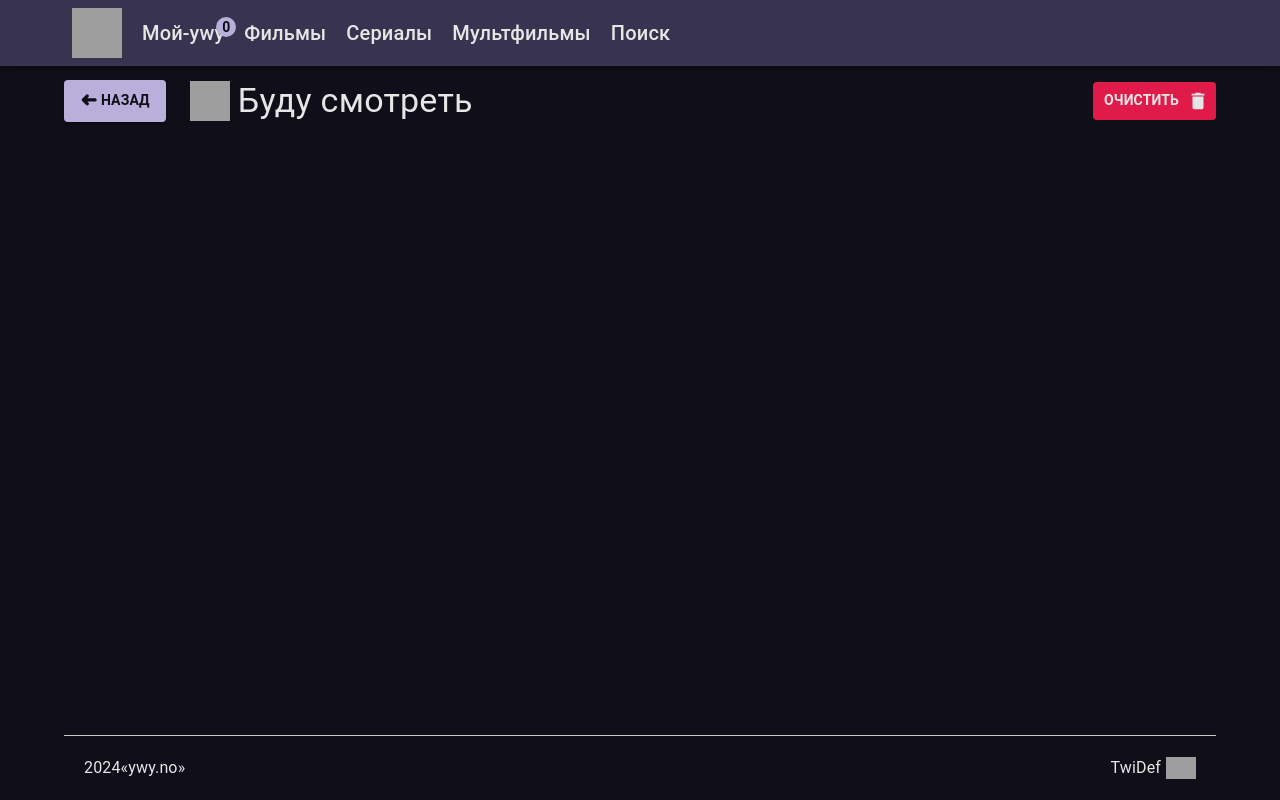
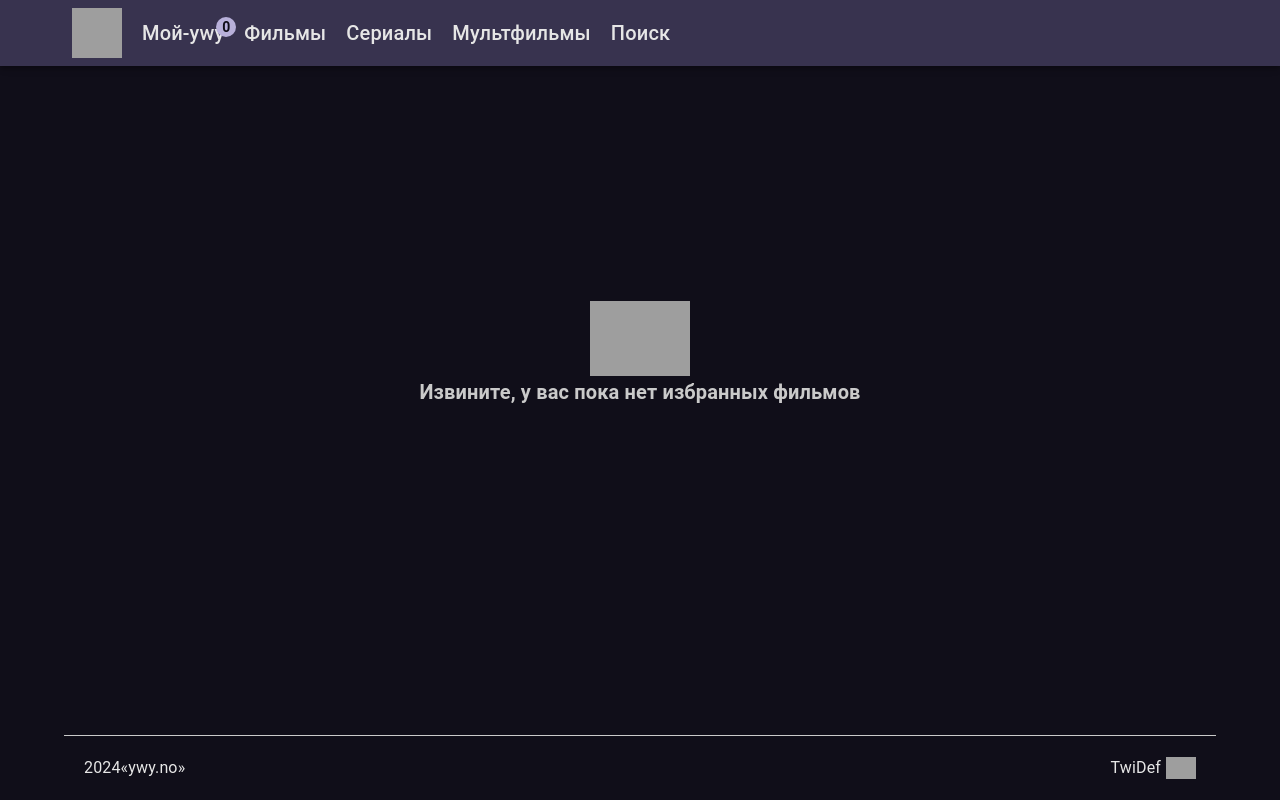
Before and after one commit to TwiDef/ywy-app, a React (Create React App) app: page /my-ywy in a window 1280 px wide. Built offline with nearby package versions, Linux system fonts and the light colour scheme; grey boxes are pictures that could not be loaded.

Commit message:
empty-fav-list-message done/hooked up react-finger(handle finger-move events for movie-card)

```diff
--- a/package.json
+++ b/package.json
@@ -14,6 +14,7 @@
     "bear-react-carousel": "^5.1.2",
     "react": "^18.3.1",
     "react-dom": "^18.3.1",
+    "react-finger": "^2.2.7",
     "react-redux": "^9.1.2",
     "react-router-dom": "^6.27.0",
     "react-scripts": "5.0.1",
--- a/src/components/pages/MyYwy/MyYwy.jsx
+++ b/src/components/pages/MyYwy/MyYwy.jsx
@@ -2,6 +2,7 @@ import React from 'react';
 import { useSelector } from 'react-redux';
 
 import MovieList from '../../ui/MovieList/MovieList';
+import EmptyFavListMessage from '../../ui/EmptyFavListMessage';
 
 const MyYwy = () => {
   const { favoritesFilms } = useSelector(state => state.favorites)
@@ -13,6 +14,10 @@ const MyYwy = () => {
     window.scrollTo(0, 0)
   }, [])
 
+  if (!data.items.length) {
+    return <EmptyFavListMessage />
+  }
+
   return (
     <>
       <MovieList data={data} title={"Буду смотреть"} />
--- /dev/null
+++ b/src/components/ui/EmptyFavListMessage/EmptyFavListMessage.jsx
@@ -0,0 +1,17 @@
+import React from 'react';
+import { Box, Typography } from '@mui/material';
+
+const EmptyFavListMessage = () => {
+  return (
+    <Box m="auto" height="50vh" display="flex" flexDirection="column" justifyContent="center" alignItems="center">
+      <img width={100} src="https://cdn-icons-png.flaticon.com/512/11471/11471592.png" alt="empty-fav-list" />
+      <Typography
+        textAlign="center"
+        variant="h6"
+        color="#cacaca"
+        fontWeight={600}>Извините, у вас пока нет избранных фильмов</Typography>
+    </Box>
+  );
+};
+
+export default EmptyFavListMessage;
--- /dev/null
+++ b/src/components/ui/EmptyFavListMessage/index.js
@@ -0,0 +1,3 @@
+import EmptyFavListMessage from "./EmptyFavListMessage";
+
+export default EmptyFavListMessage;
--- a/src/components/ui/MovieCard/MovieCard.jsx
+++ b/src/components/ui/MovieCard/MovieCard.jsx
@@ -1,4 +1,5 @@
 import React from 'react';
+import { useFingerEvents } from 'react-finger';
 import { Link as RouterLink } from 'react-router-dom';
 import { useDispatch, useSelector } from 'react-redux';
 import { addToFavorites, syncWithLocalStorage } from '../../../redux/slices/favoritesSlice';
@@ -29,8 +30,13 @@ const MovieCard = ({ film }) => {
     dispatch(syncWithLocalStorage())
   }
 
+  const mobileEvents = useFingerEvents({
+    onFingerMove: event => setOnHover(prev => !prev)
+  })
+
   return (
     <Link
+      {...mobileEvents}
       sx={{ textDecoration: "none" }}
       to={`/movie/${film.kinopoiskId}`}
       component={RouterLink}>
--- a/src/components/ui/MovieList/MovieList.jsx
+++ b/src/components/ui/MovieList/MovieList.jsx
@@ -37,13 +37,14 @@ const MovieList = ({ data, title }) => {
   return (
     <Stack>
       <Stack sx={{
+        width: "100%",
         display: "flex",
         flexDirection: { sm: "column", md: "row" },
         alignItems: "center",
-        justifyContent: "center",
+        justifyContent: "start",
         gap: { sm: 0, md: 3 },
         margin: {
-          xs: "14px 0 14px 0", sm: "20px 0 20px 0", md: 0
+          xs: "20px 0 20px 0", sm: "20px 0 20px 0", md: "0 auto 0 0"
         }
       }}>
         <Button
@@ -55,6 +56,7 @@ const MovieList = ({ data, title }) => {
             alignItems: "center",
             gap: 0.5
           }}
+          size="small"
           variant="contained"
           color="primary">
           <Typography sx={{ fontWeight: "bold", fontSize: 20, transform: "rotate(180deg)" }}> &#x279C; </Typography>
@@ -69,13 +71,14 @@ const MovieList = ({ data, title }) => {
           <Typography
             sx={{
               mt: 2, mb: 2,
-              "@media (max-width: 480px)": { fontSize: 22, mb: 3, mt: 3, textAlign: "center" }
+              "@media (max-width: 480px)": { fontSize: 28, mb: 2, mt: 2, textAlign: "center" }
             }}
             variant="h4"
             color={theme.white}>
             {title}
           </Typography>
         </Box>
+        {pathname === "/my-ywy" &&
           <Button
             onClick={handleClearList}
             endIcon={<DeleteIcon />}
@@ -89,7 +92,7 @@ const MovieList = ({ data, title }) => {
             size="large"
             variant="text">
             <Typography sx={{ fontWeight: "bold", fontSize: 14 }}>Очистить</Typography>
-        </Button>
+          </Button>}
       </Stack>
       <Stack sx={{
         display: "flex",
```
Also changed, not shown: 1 other file (tests, documents, lock files or other folders). Lines whose indentation alone changed are shown as unchanged.
